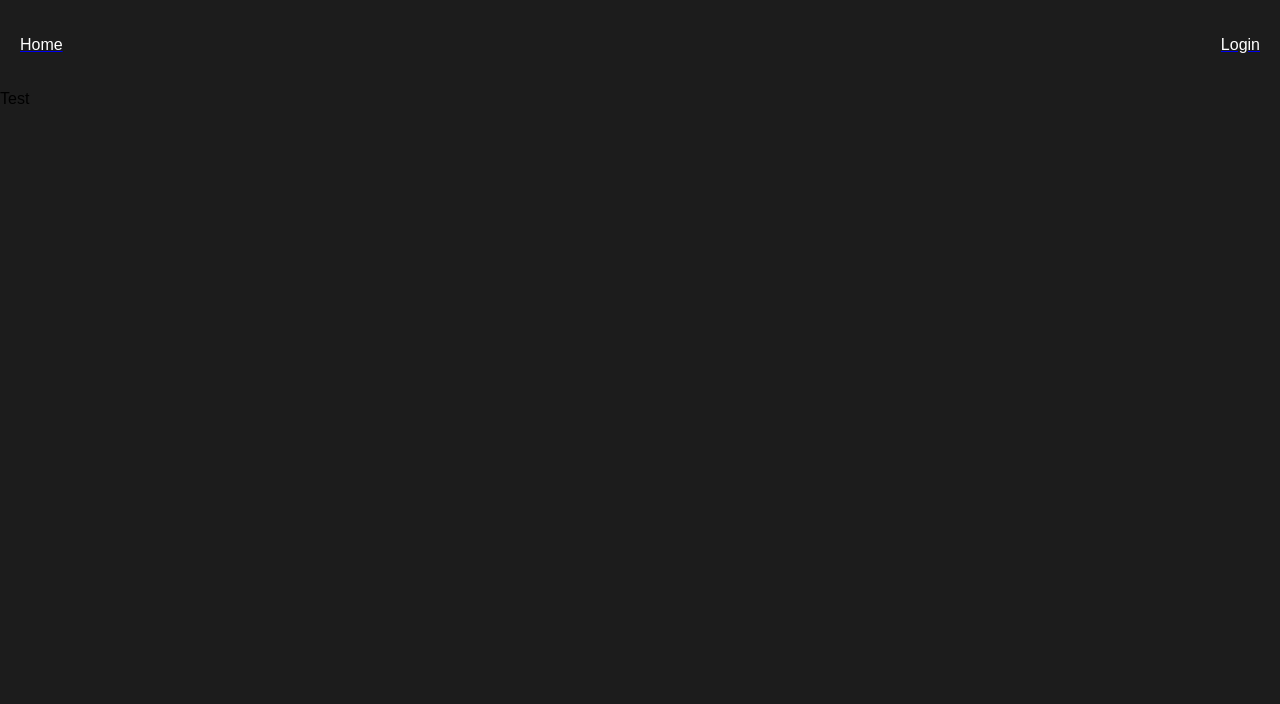
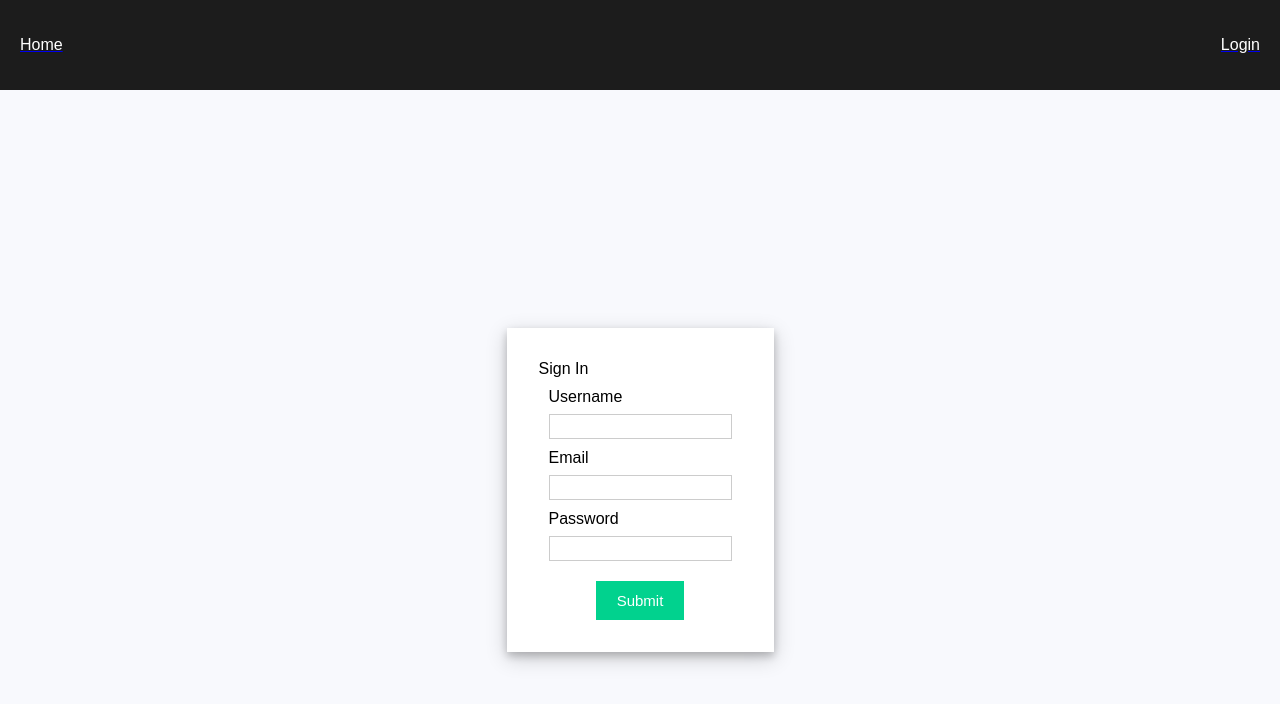
Before and after one commit to CCWebb14/django-react-forum, a React (Create React App) app in the folder frontend/: page /login in a window 1280 px wide. Shown: the top 704 px of the page. Built offline with nearby package versions, Linux system fonts and the light colour scheme.

Commit message:
login page styling, returning key but is not stored

```diff
--- a/frontend/src/components/Login.js
+++ b/frontend/src/components/Login.js
@@ -1,19 +1,90 @@
-import React from "react";
+import React from 'react';
 import { useParams } from 'react-router-dom';
-import { BrowserRouter as Router, Routes, Route } from "react-router-dom";
+import { BrowserRouter as Router, Routes, Route } from 'react-router-dom';
 
-import { useHomeFetch } from "../hooks/useHomeFetch";
-import { useEffect, useState } from "react";
+import axios from 'axios';
+
+import { useHomeFetch } from '../hooks/useHomeFetch';
+import { useEffect, useState } from 'react';
+
+import {
+	App,
+	TextInput,
+	SubmitInput,
+	LoginForm,
+	InputContainer,
+	ButtonContainer,
+	Title,
+	Error,
+} from './Login.styles.js';
 
 const Login = () => {
-  const [errorMessages, setErrorMessages] = useState({});
-  const [isSubmitted, setIsSubmitted] = useState(false);
+	// React States
+	const [isIncorrect, setIsIncorrect] = useState(false);
+	const [isSubmitted, setIsSubmitted] = useState(false);
 
-  return(
-    <>
-      <div>Test</div>
-    </>
-  )
-}
+	const handleSubmit = async (event) => {
+		//Prevent page reload
+		event.preventDefault();
+
+		var { uname, email, pass } = document.forms[0];
+
+		axios
+			.post('http://127.0.0.1:8000/api/v1/dj-rest-auth/login/', {
+				username: uname.value,
+				email: email.value,
+				password: pass.value,
+			})
+			.then((res) => {
+				setIsSubmitted(true);
+				setIsIncorrect(false);
+				console.log(res.data);
+			})
+			.catch((err) => {
+				setIsIncorrect(true);
+			});
+
+		// setIsSubmitted(true);
+		// setErrorMessages({ name: "pass", message: errors.pass });
+		// setErrorMessages({ name: "uname", message: errors.uname });
+	};
+
+	// JSX code for login form
+	const renderForm = (
+		<>
+			<form onSubmit={handleSubmit}>
+				<InputContainer>
+					<label>Username </label>
+					<TextInput type='text' name='uname' required />
+				</InputContainer>
+				<InputContainer>
+					<label>Email </label>
+					<TextInput type='text' name='email' required />
+				</InputContainer>
+				<InputContainer>
+					<label>Password </label>
+					<TextInput type='password' name='pass' required />
+				</InputContainer>
+				<ButtonContainer>
+					<SubmitInput type='submit' />
+				</ButtonContainer>
+			</form>
+		</>
+	);
+
+	return (
+		<App>
+			<LoginForm>
+				<div className='title'>Sign In</div>
+				{isSubmitted ? <div>User is successfully logged in</div> : renderForm}
+				{isIncorrect ? (
+					<Error>Username or password is incorrect. Please try again.</Error>
+				) : (
+					<div></div>
+				)}
+			</LoginForm>
+		</App>
+	);
+};
 
 export default Login;
--- /dev/null
+++ b/frontend/src/components/Login.styles.js
@@ -0,0 +1,63 @@
+import styled from 'styled-components';
+
+export const App = styled.div`
+	font-family: sans-serif;
+	display: flex;
+	align-items: center;
+	justify-content: center;
+	flex-direction: column;
+	gap: 20px;
+	height: 100vh;
+	font-family: Cambria, Cochin, Georgia, Times, 'Times New Roman', serif;
+	background-color: #f8f9fd;
+`;
+
+export const TextInput = styled.input`
+	height: 25px;
+	border: 1px solid rgba(0, 0, 0, 0.2);
+`;
+
+export const SubmitInput = styled.input`
+	margin-top: 10px;
+	cursor: pointer;
+	font-size: 15px;
+	background: #01d28e;
+	border: 1px solid #01d28e;
+	color: #fff;
+	padding: 10px 20px;
+
+	:hover {
+		background: #6cf0c2;
+	}
+`;
+
+export const ButtonContainer = styled.div`
+	display: flex;
+	justify-content: center;
+`;
+
+export const LoginForm = styled.div`
+	background-color: white;
+	padding: 2rem;
+	box-shadow: 0 4px 8px 0 rgba(0, 0, 0, 0.2), 0 6px 20px 0 rgba(0, 0, 0, 0.19);
+`;
+
+export const ListContainer = styled.div`
+	display: flex;
+`;
+
+export const Title = styled.div`
+	font-size: 25px;
+	margin-bottom: 20px;
+`;
+
+export const InputContainer = styled.div`
+	display: flex;
+	flex-direction: column;
+	gap: 8px;
+	margin: 10px;
+`;
+
+export const Error = styled.div`
+	color: red;
+`;
```
